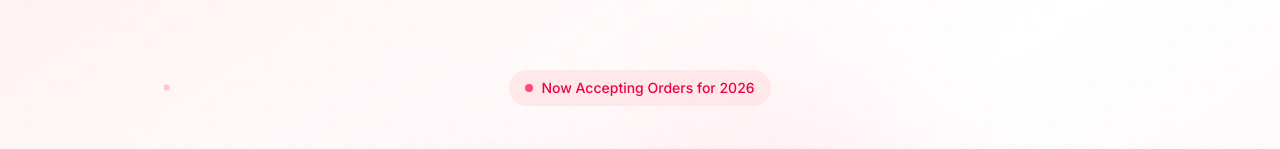
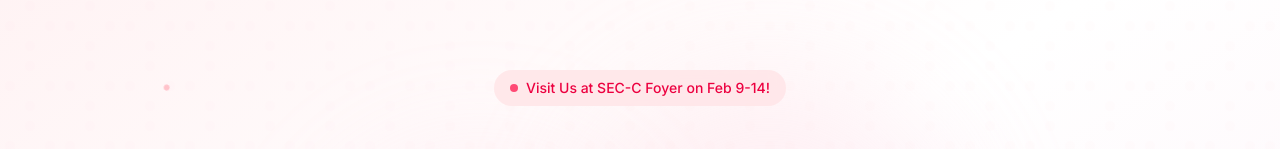
Before and after one commit to Koala3353/celadon-rose-sale, a React (Vite) app: page /#/ in a window 1280 px wide. Shown: the part 204-353 px from the top of the page. Built offline with nearby package versions, Linux system fonts and the light colour scheme; no server answers.

Commit message:
Update homepage banner to show event location and dates

```diff
--- a/src/pages/HomePage.tsx
+++ b/src/pages/HomePage.tsx
@@ -302,7 +302,7 @@ const HomePage = () => {
           >
             <span className="inline-flex items-center gap-2 px-4 py-2 bg-rose-100/80 backdrop-blur-sm text-rose-600 rounded-full text-sm font-medium">
               <span className="w-2 h-2 bg-rose-500 rounded-full animate-pulse" />
-              Now Accepting Orders for 2026
+              Visit Us at SEC-C Foyer on Feb 9-14!
             </span>
           </motion.div>
 
```
